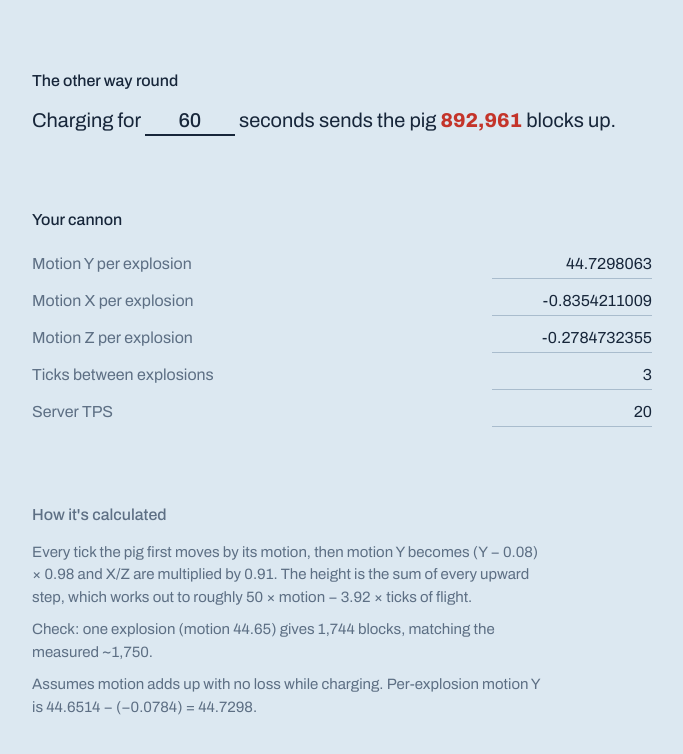
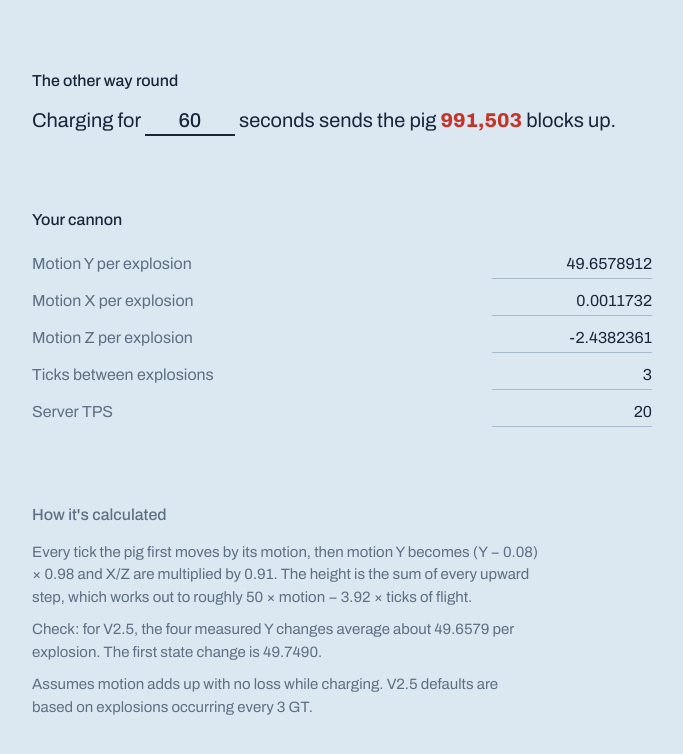
Before and after one commit to xDeush/skypigv2calc, a plain HTML site: page index.html in a window 1280 px wide. Shown: the part 656-1410 px from the top of the page, without its empty margins (298-981 px from the left). Drawn offline with Linux system fonts and the light colour scheme.

Commit message:
Update index.html

```diff
--- a/index.html
+++ b/index.html
@@ -91,7 +91,7 @@
 </head>
 <body>
 <main>
-  <h1>Skyward Pig Cannon V2 by xdeush, farcoolhat and minzbaer</h1>
+  <h1>Skyward Pig Cannon V2.5</h1>
 
   <p class="sentence">To launch the pig <input id="target" type="text" inputmode="numeric" value="2,500,000,001" aria-label="Target height in blocks"> blocks up, charge for</p>
   <div class="answer" id="time">–</div>
@@ -112,9 +112,9 @@
 
   <section class="settings">
     <h2>Your cannon</h2>
-    <label>Motion Y per explosion <input id="dy" type="text" inputmode="decimal" value="44.7298063"></label>
-    <label>Motion X per explosion <input id="dx" type="text" inputmode="decimal" value="-0.8354211009"></label>
-    <label>Motion Z per explosion <input id="dz" type="text" inputmode="decimal" value="-0.2784732355"></label>
+    <label>Motion Y per explosion <input id="dy" type="text" inputmode="decimal" value="49.6578912"></label>
+    <label>Motion X per explosion <input id="dx" type="text" inputmode="decimal" value="0.0011732"></label>
+    <label>Motion Z per explosion <input id="dz" type="text" inputmode="decimal" value="-2.4382361"></label>
     <label>Ticks between explosions <input id="per" type="text" inputmode="decimal" value="3"></label>
     <label>Server TPS <input id="tps" type="text" inputmode="decimal" value="20"></label>
   </section>
@@ -122,8 +122,8 @@
   <section class="note">
     <h2>How it's calculated</h2>
     <p>Every tick the pig first moves by its motion, then motion Y becomes (Y − 0.08) × 0.98 and X/Z are multiplied by 0.91. The height is the sum of every upward step, which works out to roughly 50 × motion − 3.92 × ticks of flight.</p>
-    <p>Check: one explosion (motion 44.65) gives 1,744 blocks, matching the measured ~1,750.</p>
-    <p>Assumes motion adds up with no loss while charging. Per-explosion motion Y is 44.6514 − (−0.0784) = 44.7298.</p>
+    <p>Check: for V2.5, the four measured Y changes average about 49.6579 per explosion. The first state change is 49.7490.</p>
+    <p>Assumes motion adds up with no loss while charging. V2.5 defaults are based on explosions occurring every 3 GT.</p>
   </section>
 </main>
 
```
